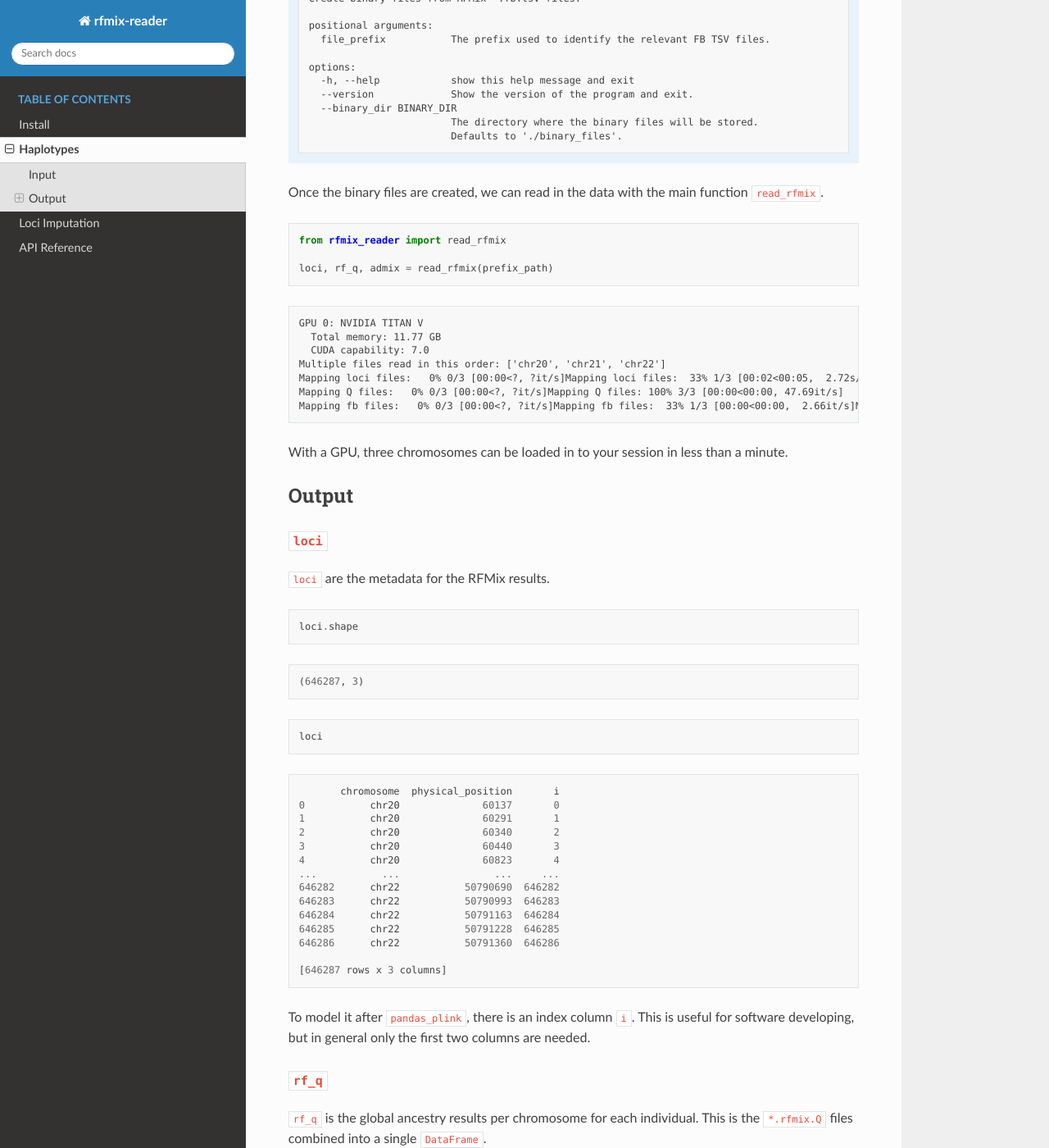
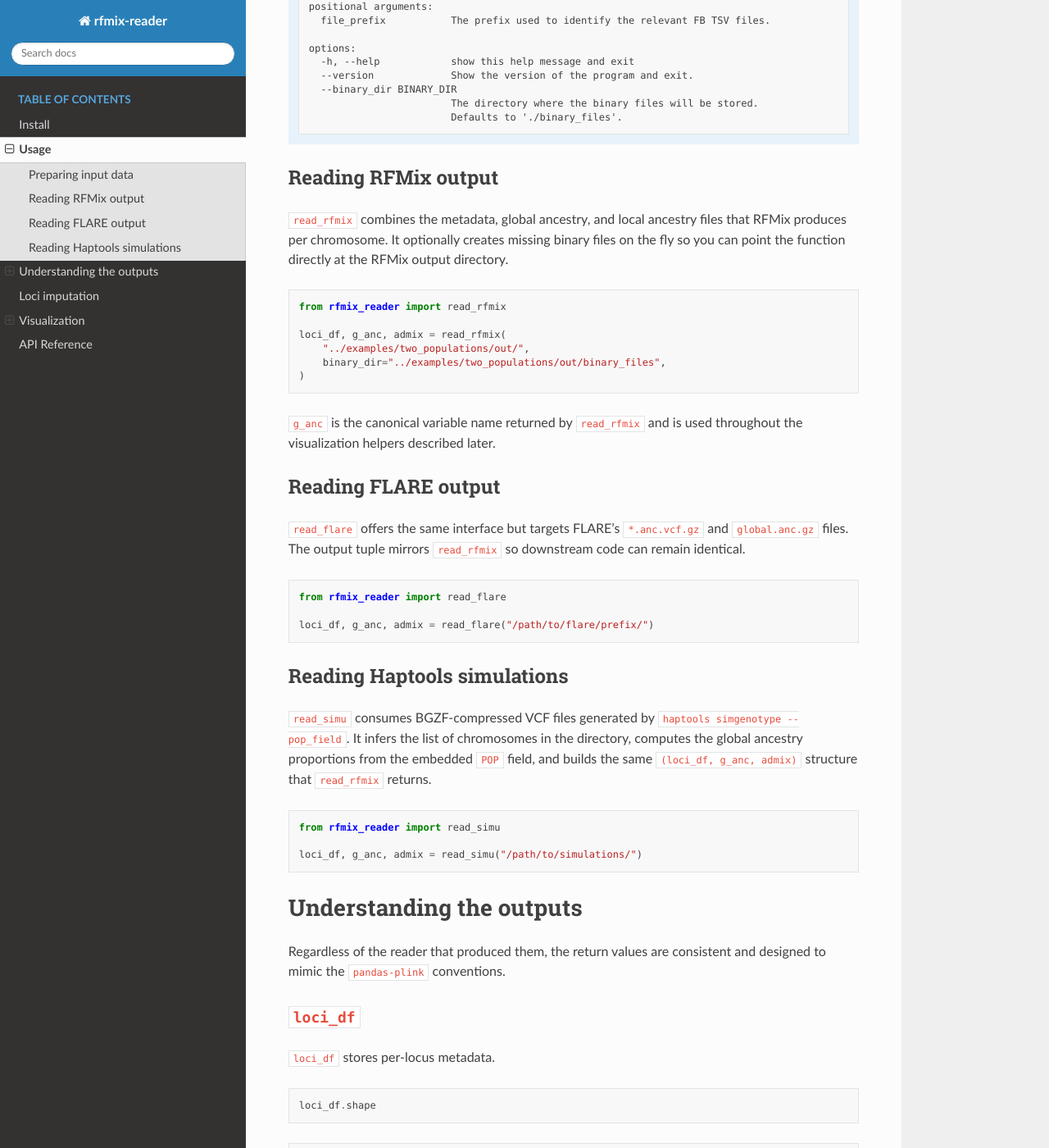
Before and after one commit to heart-gen/rfmix_reader, a Sphinx documentation site: the page built from docs/usage.rst, in a window 1280 px wide and 1400 px high, scrolled down 881 px. Shown: the whole window at 82% size. Built offline with Sphinx 7.4.7 and the Read the Docs theme 3.1.0, drawn with Linux system fonts in a browser that asks for light colours; some of the changed text lies outside the part shown.

Commit message:
Update usage docs for all readers

```diff
--- a/docs/conf.py
+++ b/docs/conf.py
@@ -11,6 +11,8 @@ ROOT = pathlib.Path(__file__).resolve().parents[1]
 SRC = ROOT / "src"
 if SRC.is_dir():
     sys.path.insert(0, str(SRC))  # support src/ layout
+if str(ROOT) not in sys.path:
+    sys.path.insert(0, str(ROOT))  # allow direct package layout
 
 # -------------------------------------------------------------------------
 # Project metadata no import
--- a/docs/usage.rst
+++ b/docs/usage.rst
@@ -1,21 +1,18 @@
-Haplotypes
-==========
+Usage
+=====
 
-Using ``rfmix-reader`` is as simple as
-`pandas-plink <https://pandas-plink.readthedocs.io/en/latest/usage.html>`__.
+``rfmix-reader`` mirrors the API style of `pandas-plink` while providing
+specialized helpers for the main sources of local ancestry results
+(RFMix, FLARE, and Haptools simulations). The sections below show how to
+prepare inputs, load the supported formats, interpret the returned
+objects, and build quick visualizations.
 
-We provide example data for two and three population admixtured from
-simulation data created with
-`Haptools <https://haptools.readthedocs.io/en/stable/>`__. You can
-download it from Figshare:
+Preparing input data
+--------------------
 
-Once downloaded, we are ready to start!
-
-Input
------
-
-First, we need to generate binary files. I suggest using
-``create_binaries``.
+The most common workflow starts from the RFMix ``*.fb.tsv`` files. These
+can be converted into compact binary chunks with
+``rfmix_reader.create_binaries``.
 
 .. code:: python
 
@@ -28,10 +25,10 @@ First, we need to generate binary files. I suggest using
 
    Created binary files at: ./binary_files
    Converting fb files to binary!
-     0% 0/3 [00:00<?, ?it/s] 33% 1/3 [05:03<10:07, 303.82s/it]100% 3/3 [05:03<00:00, 101.27s/it]
+   100% 3/3 [05:03<00:00, 101.27s/it]
    Successfully converted 3 files to binary format.
 
-As of **v0.1.20**, this can also be invoked via the command line.
+As of **v0.1.20** the same conversion can be launched via the CLI.
 
 .. code:: shell
 
@@ -55,39 +52,68 @@ As of **v0.1.20**, this can also be invoked via the command line.
                               The directory where the binary files will be stored.
                               Defaults to './binary_files'.
 
-Once the binary files are created, we can read in the data with the main
-function ``read_rfmix``.
+Reading RFMix output
+--------------------
+
+``read_rfmix`` combines the metadata, global ancestry, and local ancestry
+files that RFMix produces per chromosome. It optionally creates missing
+binary files on the fly so you can point the function directly at the
+RFMix output directory.
 
 .. code:: python
 
    from rfmix_reader import read_rfmix
 
-   loci, rf_q, admix = read_rfmix(prefix_path)
+   loci_df, g_anc, admix = read_rfmix(
+       "../examples/two_populations/out/",
+       binary_dir="../examples/two_populations/out/binary_files",
+   )
 
-::
+``g_anc`` is the canonical variable name returned by ``read_rfmix`` and
+is used throughout the visualization helpers described later.
 
-   GPU 0: NVIDIA TITAN V
-     Total memory: 11.77 GB
-     CUDA capability: 7.0
-   Multiple files read in this order: ['chr20', 'chr21', 'chr22']
-   Mapping loci files:   0% 0/3 [00:00<?, ?it/s]Mapping loci files:  33% 1/3 [00:02<00:05,  2.72s/it]Mapping loci files:  67% 2/3 [00:04<00:01,  1.93s/it]Mapping loci files: 100% 3/3 [00:05<00:00,  1.73s/it]Mapping loci files: 100% 3/3 [00:05<00:00,  1.86s/it]
-   Mapping Q files:   0% 0/3 [00:00<?, ?it/s]Mapping Q files: 100% 3/3 [00:00<00:00, 47.69it/s]
-   Mapping fb files:   0% 0/3 [00:00<?, ?it/s]Mapping fb files:  33% 1/3 [00:00<00:00,  2.66it/s]Mapping fb files:  67% 2/3 [00:00<00:00,  3.46it/s]Mapping fb files: 100% 3/3 [00:00<00:00,  3.75it/s]Mapping fb files: 100% 3/3 [00:00<00:00,  3.55it/s]
+Reading FLARE output
+--------------------
 
-With a GPU, three chromosomes can be loaded in to your session in less
-than a minute.
-
-Output
-------
-
-``loci``
-~~~~~~~~
-
-``loci`` are the metadata for the RFMix results.
+``read_flare`` offers the same interface but targets FLARE's
+``*.anc.vcf.gz`` and ``global.anc.gz`` files. The output tuple mirrors
+``read_rfmix`` so downstream code can remain identical.
 
 .. code:: python
 
-   loci.shape
+   from rfmix_reader import read_flare
+
+   loci_df, g_anc, admix = read_flare("/path/to/flare/prefix/")
+
+Reading Haptools simulations
+----------------------------
+
+``read_simu`` consumes BGZF-compressed VCF files generated by
+``haptools simgenotype --pop_field``. It infers the list of chromosomes
+in the directory, computes the global ancestry proportions from the
+embedded ``POP`` field, and builds the same ``(loci_df, g_anc, admix)``
+structure that ``read_rfmix`` returns.
+
+.. code:: python
+
+   from rfmix_reader import read_simu
+
+   loci_df, g_anc, admix = read_simu("/path/to/simulations/")
+
+Understanding the outputs
+=========================
+
+Regardless of the reader that produced them, the return values are
+consistent and designed to mimic the ``pandas-plink`` conventions.
+
+``loci_df``
+-----------
+
+``loci_df`` stores per-locus metadata.
+
+.. code:: python
+
+   loci_df.shape
 
 ::
 
@@ -95,39 +121,29 @@ Output
 
 .. code:: python
 
-   loci
+   loci_df.head()
 
 ::
 
-          chromosome  physical_position       i
-   0           chr20              60137       0
-   1           chr20              60291       1
-   2           chr20              60340       2
-   3           chr20              60440       3
-   4           chr20              60823       4
-   ...           ...                ...     ...
-   646282      chr22           50790690  646282
-   646283      chr22           50790993  646283
-   646284      chr22           50791163  646284
-   646285      chr22           50791228  646285
-   646286      chr22           50791360  646286
+          chromosome  physical_position  i
+   0           chr20              60137  0
+   1           chr20              60291  1
+   2           chr20              60340  2
+   3           chr20              60440  3
+   4           chr20              60823  4
 
-   [646287 rows x 3 columns]
+The ``i`` column mirrors ``pandas_plink`` and simplifies merges with
+other variant-level resources.
 
-To model it after ``pandas_plink``, there is an index column ``i``. This
-is useful for software developing, but in general only the first two
-columns are needed.
+``g_anc``
+---------
 
-``rf_q``
-~~~~~~~~
-
-``rf_q`` is the global ancestry results per chromosome for each
-individual. This is the ``*.rfmix.Q`` files combined into a single
-``DataFrame``.
+``g_anc`` (historically called ``rf_q``) contains the per-chromosome
+global ancestry proportions for each individual.
 
 .. code:: python
 
-   rf_q.shape
+   g_anc.shape
 
 ::
 
@@ -135,7 +151,7 @@ individual. This is the ``*.rfmix.Q`` files combined into a single
 
 .. code:: python
 
-   rf_q
+   g_anc.head()
 
 ::
 
@@ -145,69 +161,19 @@ individual. This is the ``*.rfmix.Q`` files combined into a single
    2       Sample_3  1.00000  0.00000  chr20
    3       Sample_4  0.86754  0.13246  chr20
    4       Sample_5  0.68280  0.31720  chr20
-   ...          ...      ...      ...    ...
-   1495  Sample_496  0.82322  0.17678  chr22
-   1496  Sample_497  0.73456  0.26544  chr22
-   1497  Sample_498  1.00000  0.00000  chr22
-   1498  Sample_499  0.87362  0.12638  chr22
-   1499  Sample_500  0.85129  0.14871  chr22
 
-   [1500 rows x 4 columns]
-
-Since we have three chromosomes, that means there are 500 samples in
-this example dataset.
+You can recover the list of samples or populations exactly as before.
 
 .. code:: python
 
-   rf_q.groupby("chrom").size()
-
-::
-
-   chrom
-   chr22    500
-   chr20    500
-   chr21    500
-   dtype: int64
-
-Let's exact the sample names! This is a ``cudf`` DataFrame, so we need
-to extract the data with ``.to_arrow()``. When running on CPU, this will
-be a regular ``pandas`` DataFrame.
-
-.. code:: python
-
-   type(rf_q)
-
-::
-
-   <class 'cudf.core.dataframe.DataFrame'>
-
-.. code:: python
-
-   sample_ids = rf_q.sample_id.unique().to_arrow()
-   len(sample_ids)
-
-::
-
-   500
-
-We'll also get the unique populations.
-
-.. code:: python
-
-   pops = rf_q.drop(["sample_id", "chrom"], axis=1).columns.values
-   pops
-
-::
-
-   ['AFR' 'EUR']
+   sample_ids = g_anc.sample_id.unique().to_arrow()
+   pops = g_anc.drop(["sample_id", "chrom"], axis=1).columns.values
 
 ``admix``
-~~~~~~~~~
+---------
 
-``admix`` is the convert RFMix results from the ``*.fb.tsv`` files.
-Here, we add the alleles and re-subset the data so that the first
-population is first (all samples) followed by the next, and the next.
-This means instead of 0 and 1, you can get 0, 1, or 3.
+``admix`` stores the lazy-loaded local ancestry array and mirrors the BED
+behavior of ``pandas-plink``.
 
 .. code:: python
 
@@ -216,9 +182,6 @@ This means instead of 0 and 1, you can get 0, 1, or 3.
 ::
 
    dask.array<concatenate, shape=(646287, 1000), dtype=float32, chunksize=(1024, 256), chunktype=numpy.ndarray>
-
-To reduce memory consumption, this large data is held in a dask array,
-exactly like ``pandas_plink`` BED data.
 
 .. code:: python
 
@@ -234,69 +197,29 @@ exactly like ``pandas_plink`` BED data.
     [2 2 2 ... 1 1 1]
     [2 2 1 ... 1 0 1]]
 
-.. code:: python
-
-   admix.shape
-
-::
-
-   (646287, 1000)
-
-The rows are the same as the ``loci`` data, in the sample order.
-
-.. code:: python
-
-   loci.shape
-
-::
-
-   (646287, 3)
-
-The rows are the total samples x number of populations. This is in a
-specific order. All samples are grouped by population instead of by the
-sample.
+Column ordering follows the population-major convention: all individuals
+for the first population, then all individuals for the second, and so on.
+This can be reproduced with list comprehensions when building column
+labels.
 
 .. code:: python
 
    col_names = [f"{sample}_{pop}" for pop in pops for sample in sample_ids]
-   len(col_names)
 
-::
-
-   1000
-
-.. code:: python
-
-   col_names[0:4]
-
-::
-
-   ['Sample_1_AFR', 'Sample_2_AFR', 'Sample_3_AFR', 'Sample_4_AFR']
-
-.. code:: python
-
-   col_names[500:504]
-
-::
-
-   ['Sample_1_EUR', 'Sample_2_EUR', 'Sample_3_EUR', 'Sample_4_EUR']
-
-This is the correct order for the admix array data.
-
-Loci Imputation
-================
+Loci imputation
+===============
 
 Imputing local ancestry loci information to genotype variant locations
 improves integration of the local ancestry information with genotype
-data. As such, we also provide the `interpolate_array` function to
+data. As such, we also provide the ``interpolate_array`` function to
 efficiently interpolate missing values when local ancestry loci
-information is converted to more variable genotype variant locations.
-It leverages the power of
-`Zarr <https://zarr.readthedocs.io/en/stable/index.html>`_ arrays,
-making it suitable for handling substantial datasets while managing
-memory usage effectively.
+information is converted to more variable genotype variant locations. It
+leverages the power of
+`Zarr <https://zarr.readthedocs.io/en/stable/index.html>`_ arrays, making
+it suitable for handling substantial datasets while managing memory usage
+effectively.
 
-**Note**: Following imputation, `variant_df` will include genomic
+**Note**: Following imputation, ``variant_df`` will include genomic
 positions for both local ancestry and genotype data.
 
 .. code:: python
@@ -334,3 +257,45 @@ positions for both local ancestry and genotype data.
                                .loc[:, ["chrom", "pos", "i", "_merge"]]
    data_path = f"{basename}/local_ancestry_rfmix/_m"
    z = interpolate_array(variant_loci_df, admix, data_path)
+
+Visualization
+=============
+
+``rfmix-reader`` bundles Matplotlib/Seaborn helpers so that common plots
+and exports do not require manual reshaping.
+
+Global summaries
+----------------
+
+``plot_global_ancestry`` builds stacked bar plots of the global ancestry
+means per individual, while ``plot_ancestry_by_chromosome`` shows
+chromosome-level distributions as boxplots.
+
+.. code:: python
+
+   from rfmix_reader import (
+       plot_global_ancestry,
+       plot_ancestry_by_chromosome,
+   )
+
+   plot_global_ancestry(g_anc, dpi=300, bbox_inches="tight")
+   plot_ancestry_by_chromosome(g_anc, dpi=300, bbox_inches="tight")
+
+Both accept ``save_path`` and ``save_multi_format`` arguments so you can
+export simultaneously to PNG/PDF or rely on interactive rendering by
+passing ``save_path=None``.
+
+Export for TAGORE and BED-based tools
+-------------------------------------
+
+``generate_tagore_bed`` converts the trio of ``(loci_df, g_anc, admix)``
+into a BED table annotated with colors and chromosome copy information,
+matching TAGORE's expected columns. ``save_multi_format`` remains
+available if you build additional custom Matplotlib figures.
+
+.. code:: python
+
+   from rfmix_reader import generate_tagore_bed
+
+   tagore_df = generate_tagore_bed(loci_df, g_anc, admix, sample_num=0)
+   tagore_df.head()
```
Also changed, not shown: README.md (+2 -2 lines), docs/usage.org (+115 -165 lines).
